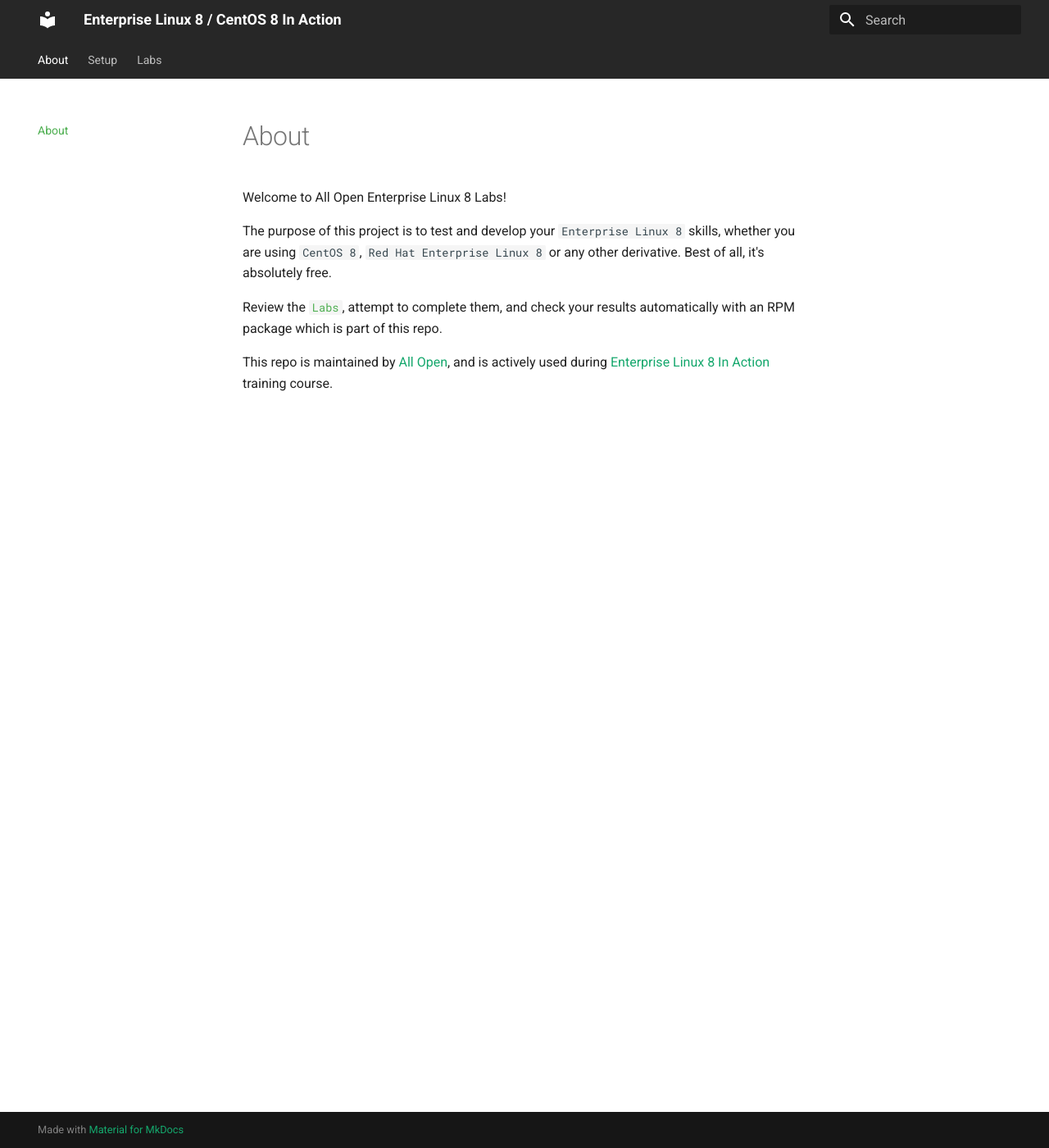
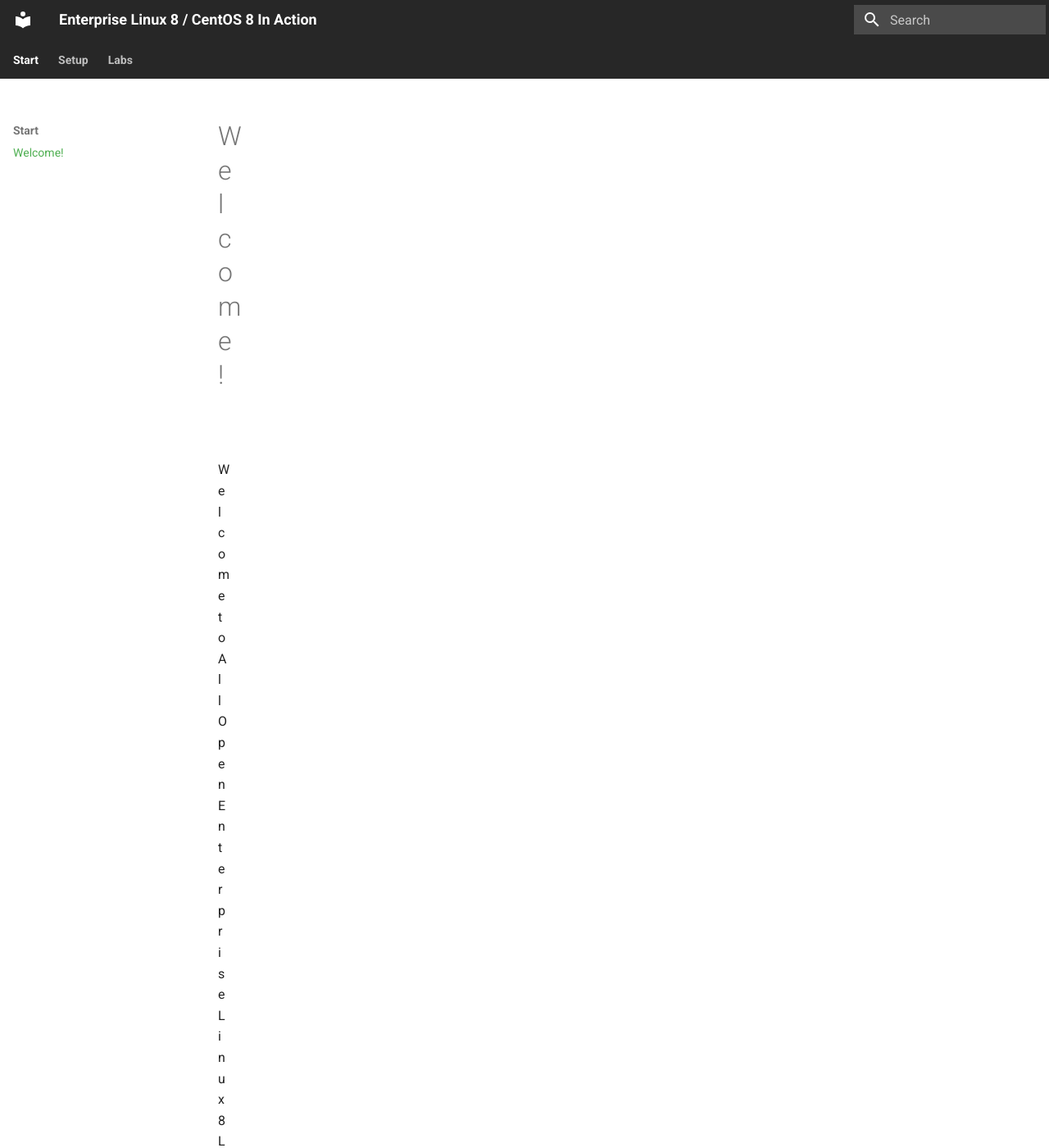
Before and after one commit to All-Open/el8-lab, an MkDocs documentation site: the page built from docs/index.md, in a window 1280 px wide and 1400 px high. Shown: the whole window at 82% size. Built offline with MkDocs 1.6.1 and Material for MkDocs 9.7.7, drawn with Linux system fonts in a browser that asks for light colours.

Commit message:
formatting and broken links

```diff
--- a/docs/index.md
+++ b/docs/index.md
@@ -1,9 +1,8 @@
-# About
-
+# Welcome!
 Welcome to All Open Enterprise Linux 8 Labs!
 
 The purpose of this project is to test and develop your `Enterprise Linux 8` skills, whether you are using `CentOS 8`, `Red Hat Enterprise Linux 8` or any other derivative. Best of all, it's absolutely free.
 
-Review the [`Labs`](LABS.md), attempt to complete them, and check your results automatically with an RPM package which is part of this repo.
+Review the [`Labs`](labs/index.md), attempt to complete them, and check your results automatically with an RPM package which is part of this repo.
 
 This repo is maintained by [All Open](https://all-open.com), and is actively used during [Enterprise Linux 8 In Action](https://all-open.com/enterprise-linux-8-in-action-training-workshop) training course.
--- a/docs/stylesheets/extra.css
+++ b/docs/stylesheets/extra.css
@@ -14,4 +14,18 @@
   color: #14a76c !important;
 }
 .md-nav__link[data-md-state="blur"] {
+  color: #14a76c;
 }
+.md-tabs__link {
+  font-weight: bolder;
+}
+.md-search__input {
+  background-color: rgba(255,255,255,.2);
+}
+/* a bit wider to have support full console width */
+.md-grid {
+  max-width: 65rem;
+}
+.md-sidebar--secondary {
+  margin-left: 65rem;
+}
--- a/mkdocs.yml
+++ b/mkdocs.yml
@@ -3,9 +3,10 @@ site_description: 'ExteptionALLy OPEN labs for Enterprise Linux 8 / CentOS 8 In
 site_author: 'All Open Patryk Malina'
 site_url: ''
 nav:
-  - About: 'index.md'
+  - Start:
+      - Welcome!: 'index.md'
   - Setup:
-      - Setup: 'installation/installation.md'
+      - Setup: 'installation/index.md'
   - Labs:
       - Labs: 'labs/index.md'
 theme:
```
Also changed, not shown: docs/installation/index.md (renamed from docs/installation/installation.md, +1 -1 lines), docs/labs/index.md (+3 -3 lines), 1 other file.
